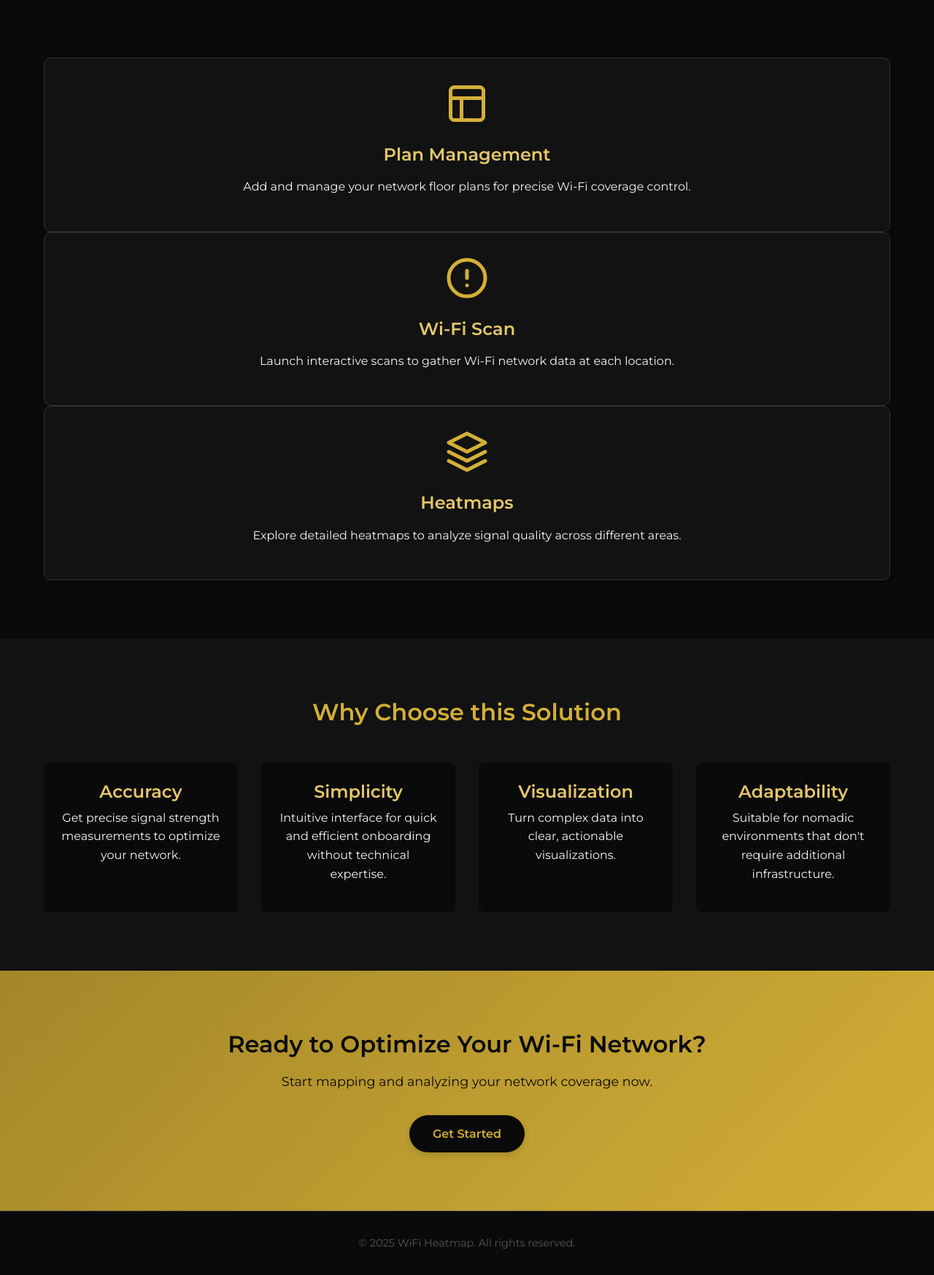
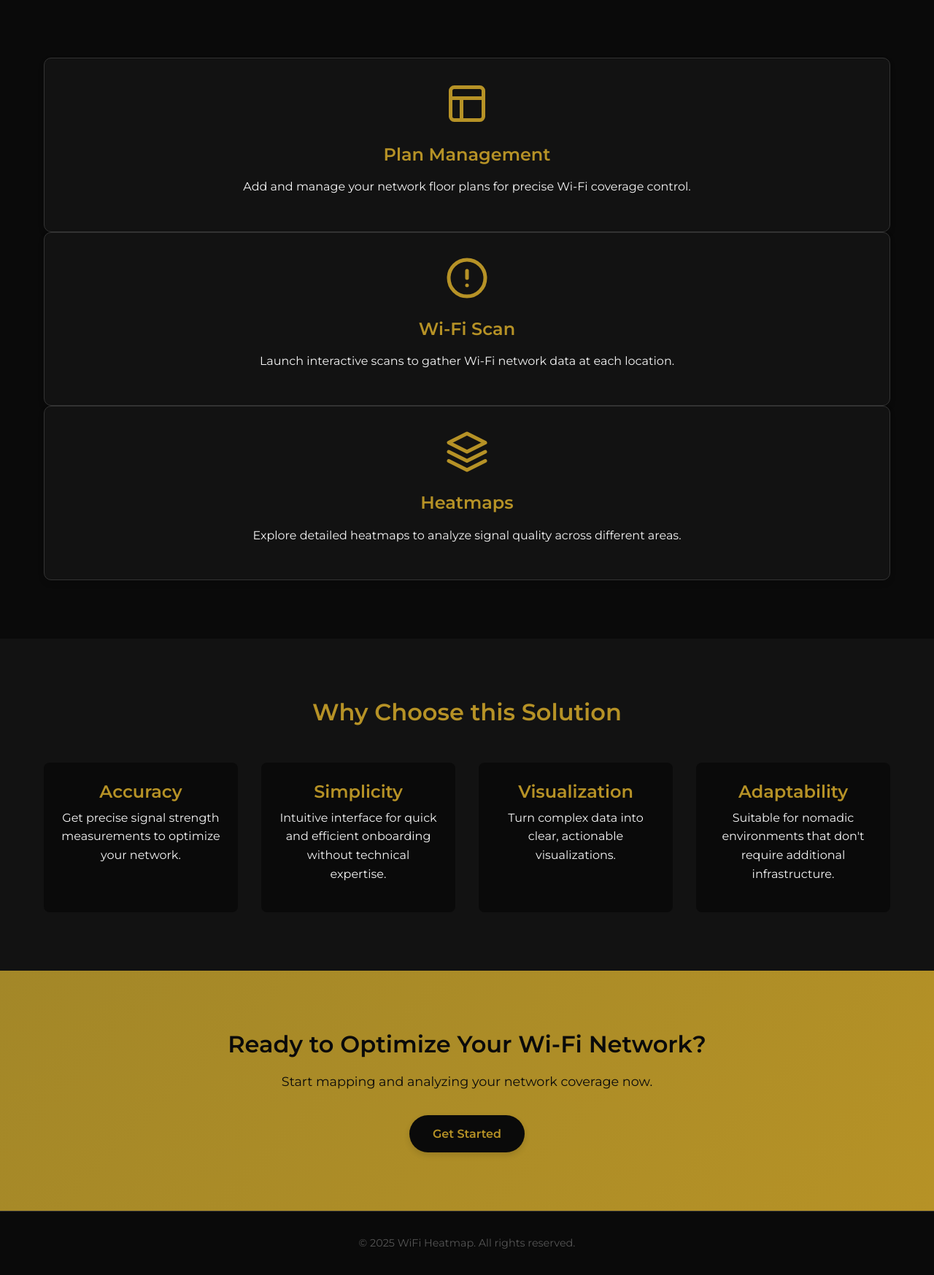
Before and after one commit to Mowsoon/heatmaps_Windows, a FastAPI app: page / in a window 1280 px wide. Shown: the part 639-2386 px from the top of the page at 73% size. Run offline with FastAPI, Linux system fonts and the light colour scheme.

Commit message:
`fix(css): update gold color palette for consistency`
Signed-off-by: Mowsoon <alban.munari@gmail.com>

```diff
--- a/static/home.css
+++ b/static/home.css
@@ -2,8 +2,8 @@
 :root {
     --color-black: #0a0a0a;
     --color-dark: #121212;
-    --color-gold: #d4af37;
-    --color-gold-light: #e5c76b;
+    --color-gold: #b69226;
+    --color-gold-light: #b69226;
     --color-gold-dark: #a38728;
     --color-gray: #333333;
     --color-light-gray: #555555;
```
